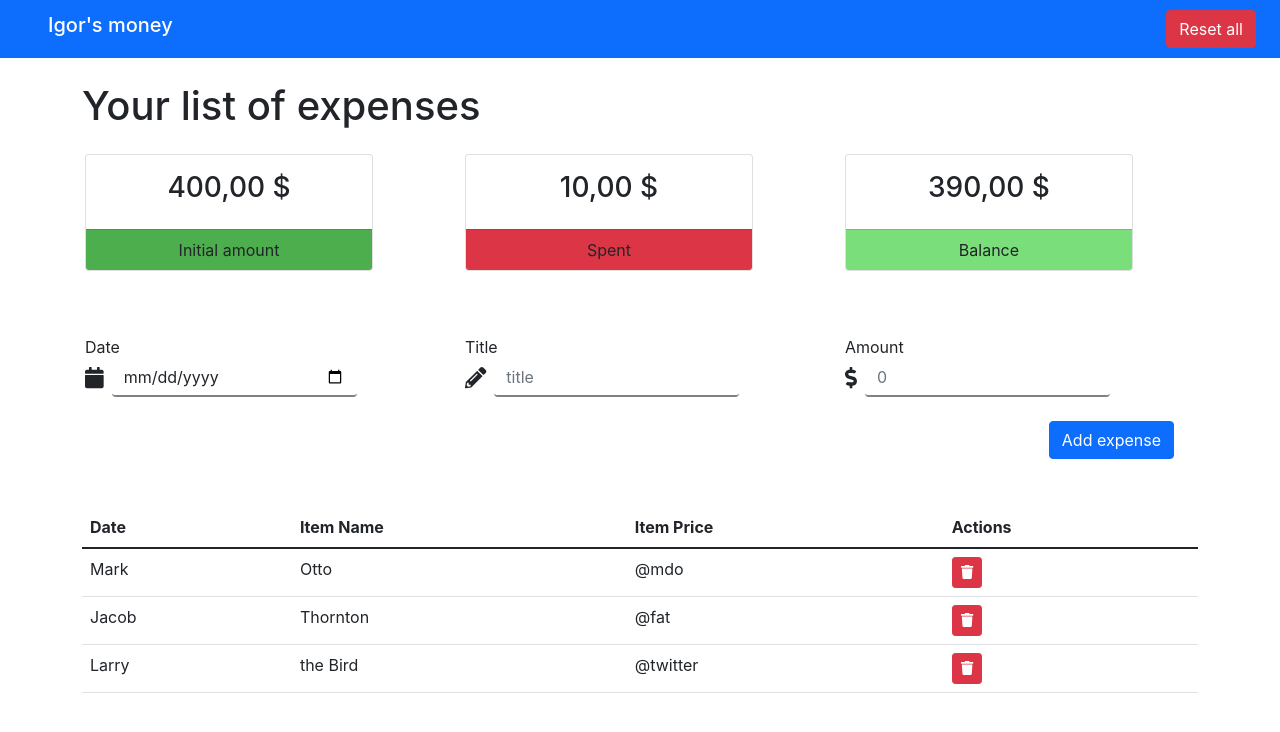
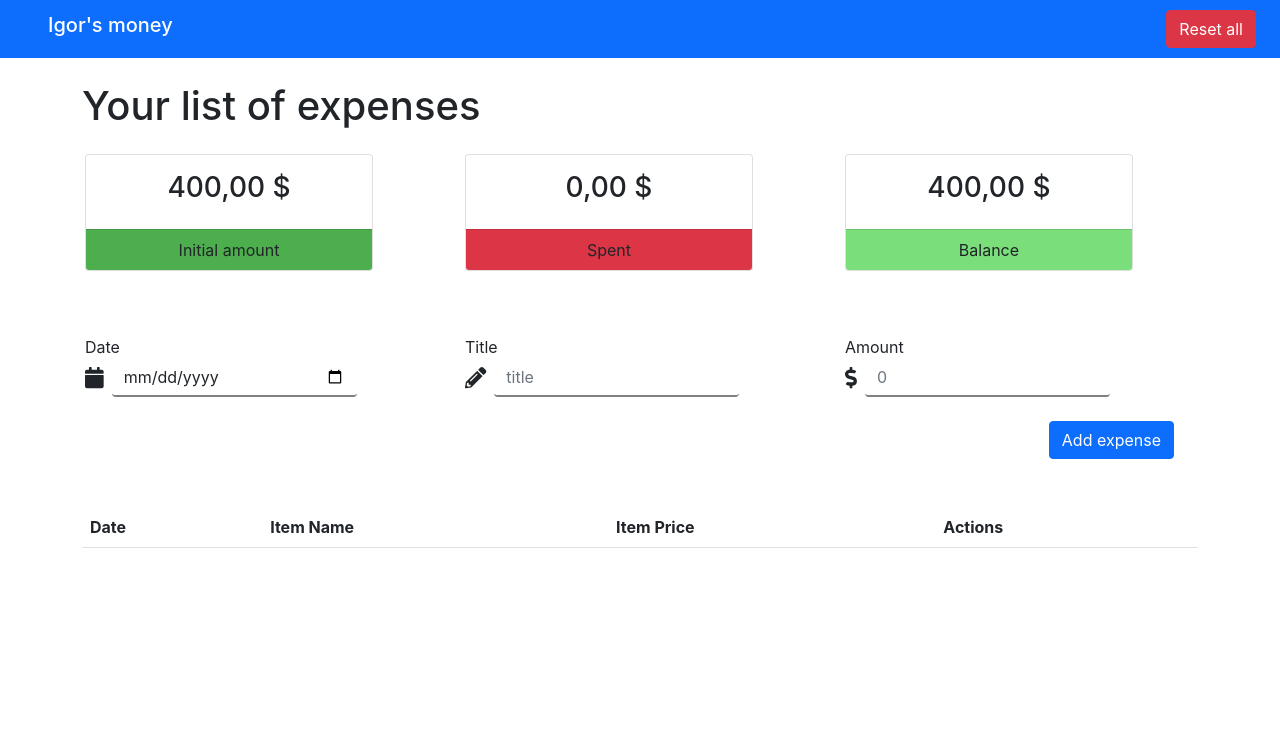
Before and after one commit to Kerimchick/Expense, a React (Create React App) app: page / in a window 1280 px wide. Shown: the top 732 px of the page. Built offline with nearby package versions, Linux system fonts and the light colour scheme.

Commit message:
continue

```diff
--- a/package.json
+++ b/package.json
@@ -10,7 +10,9 @@
     "@testing-library/react": "^11.2.7",
     "@testing-library/user-event": "^12.8.3",
     "formik": "^2.2.9",
+    "moment": "^2.29.1",
     "react": "^17.0.2",
+    "react-datepicker": "^4.2.1",
     "react-dom": "^17.0.2",
     "react-redux": "^7.2.5",
     "react-scripts": "4.0.3",
--- a/src/index.css
+++ b/src/index.css
@@ -31,3 +31,6 @@ code {
   border: 0;
   border-bottom: 2px solid gray;
 }
+.width{
+  width: 70%;
+}
--- a/src/redux/actions/tasksActions.js
+++ b/src/redux/actions/tasksActions.js
@@ -1,3 +1,7 @@
 export const addCost = (data) => {
   return {type : "ADD_COST", payload: data}
 }
+
+export const removeFromList = (el) => {
+  return {type:'REMOVE_FROM_LIST' , payload: el.id}
+}
--- a/src/redux/actions/userActions.js
+++ b/src/redux/actions/userActions.js
@@ -0,0 +1,3 @@
+export const addUser = (data) => {
+    return {type : "ADD_USER", payload: data}
+}
--- a/src/redux/reducers/tasksReducer.js
+++ b/src/redux/reducers/tasksReducer.js
@@ -1,7 +1,7 @@
 const initialState = {
     tasks: [],
     initialAmount: 400,
-    costs: 10,
+    costs: 0,
     currentBalance: 400,
     sort: "asc"
 }
@@ -9,7 +9,18 @@ const initialState = {
 export const tasksReducer = (state = initialState, action) => {
     switch (action.type) {
         case "ADD_COST":
-            return state
+            return {...state, tasks: [...state.tasks, action.payload],
+                initialAmount: state.initialAmount,
+                currentBalance: state.currentBalance - action.payload.expense,
+                costs: state.costs + action.payload.expense
+            }
+        case "REMOVE_FROM_LIST":
+            return {
+                ...state, tasks: state.tasks.filter(el => el.id !== action.payload),
+                initialAmount: state.initialAmount,
+                costs: state.costs - action.payload.expense,
+                currentBalance: state.currentBalance + action.payload.expense
+            }
         default:
             return state
     }
--- a/src/redux/reducers/userReducer.js
+++ b/src/redux/reducers/userReducer.js
@@ -4,8 +4,8 @@ const initialState = {
 
 export const userReducer = (state = initialState, action) => {
     switch (action.type) {
-        case "EXAMPLE":
-            return state
+        case "ADD_USER":
+            return {...state, user: action.payload}
         default:
             return state
     }
--- a/src/views/expense-form/index.js
+++ b/src/views/expense-form/index.js
@@ -1,19 +1,51 @@
 import React from 'react';
 import { FontAwesomeIcon } from '@fortawesome/react-fontawesome'
 import { faCalendar, faPencilAlt, faDollarSign } from '@fortawesome/free-solid-svg-icons'
+//import DatePicker  from "react-datepicker"
+// import "react-datepicker/dist/react-datepicker.css"
+// import moment from "moment";
+import { useFormik } from 'formik';
+import * as Yup from 'yup';
+import {useDispatch} from "react-redux";
+import {addCost} from "../../redux/actions/tasksActions";
+
 
 const ExpenseForm = () => {
+    const dispatch = useDispatch()
+    const formik = useFormik({
+        initialValues: {date: '', title: '', expense: ''},
+        validationSchema: Yup.object({date: Yup.date().required('Enter date'),
+            title:Yup.string().min(5, 'Very short text').required('Enter title'),
+            expense:Yup.number().required('Enter amount')
+        }),
+        onSubmit: (values, {resetForm}) => {
+            dispatch(addCost(values))
+            resetForm({values: ""})
+        },})
     return (
         <div className="container">
-            <form className="mt-5">
+            <form className="mt-5" onSubmit={formik.handleSubmit}>
                 <div className="row">
                     <div className="col-4">
                         <div className="col">
                             <label htmlFor="date">Date</label>
                             <div className="d-flex">
                                 <FontAwesomeIcon icon={faCalendar} size="lg" className="mt-2" />
-                                <input type="date" className="form-control width ms-2 input" id="date" placeholder="dd/mm/yyyy" />
+                                <input type="date" className="form-control width ms-2 input" id="date" placeholder="date"
+                                      name="date" onChange={formik.handleChange} value={formik.values.date} />
+                                {/*<DatePicker className="form-control width ms-2 input" name="date" id="date"*/}
+                                {/*            maxDate={moment().toDate()}*/}
+                                {/*            showTimeSelect*/}
+                                {/*            value={formik.values.date}*/}
+                                {/*            onChange={formik.handleChange}*/}
+                                {/*            showMonthDropdown={true}*/}
+                                {/*            showYearDropdown={true}*/}
+                                {/*            scrollableYearDropdown={true}*/}
+                                {/*            placeholderText="DD-MM-YYYY HH:MM:SS"*/}
+                                {/*            dateFormat="MMMM d, yyyy h:mm aa"*/}
+                                {/*/>*/}
                             </div>
+                            {formik.errors.date ? <div className='text-danger'>{formik.errors.date}</div> : null}
                         </div>
                     </div>
                     <div className="col-4">
@@ -21,21 +53,25 @@ const ExpenseForm = () => {
                             <label htmlFor="title">Title</label>
                             <div className="d-flex">
                                 <FontAwesomeIcon icon={faPencilAlt} size="lg" className="mt-2" />
-                                <input type="text" className="form-control width ms-2 input" id="title" placeholder="title" />
+                                <input type="text" className="form-control width ms-2 input" id="title" placeholder="title"
+                                     name="title" onChange={formik.handleChange} value={formik.values.title} />
                             </div>
+                            {formik.errors.title ? <div className='text-danger'>{formik.errors.title}</div> : null}
                         </div>
                     </div>
                     <div className="col-4">
                         <div className="col">
-                            <label htmlFor="amount">Amount</label>
+                            <label htmlFor="expense">Amount</label>
                             <div className="d-flex">
                                 <FontAwesomeIcon icon={faDollarSign} size="lg" className="mt-2" />
-                                <input type="number" className="form-control width ms-2 input" id="amount" placeholder="0" />
+                                <input type="number" className="form-control width ms-2 input" id="expense" placeholder="0"
+                                      name="expense" onChange={formik.handleChange} value={formik.values.expense}/>
                             </div>
+                            {formik.errors.expense ? <div className='text-danger'>{formik.errors.expense}</div> : null}
                         </div>
                     </div>
                     <div className="mt-4">
-                        <button className="btn btn-primary ms-auto d-block me-4">Add expense</button>
+                        <button className="btn btn-primary ms-auto d-block me-4" type="submit">Add expense</button>
                     </div>
                 </div>
             </form>
--- a/src/views/expense-list/index.js
+++ b/src/views/expense-list/index.js
@@ -1,8 +1,12 @@
 import React from 'react';
 import { FontAwesomeIcon } from '@fortawesome/react-fontawesome'
 import { faTrash } from '@fortawesome/free-solid-svg-icons'
+import {useDispatch, useSelector} from "react-redux";
+import {removeFromList} from "../../redux/actions/tasksActions";
 
 const ExpenseList = () => {
+    const dispatch = useDispatch()
+    const expense = useSelector(store=> store.tasks)
     return (
         <div className="container">
             <table className="table mt-5">
@@ -15,36 +19,20 @@ const ExpenseList = () => {
                 </tr>
                 </thead>
                 <tbody>
-                <tr>
-                    <td>Mark</td>
-                    <td>Otto</td>
-                    <td>@mdo</td>
-                    <td>
-                        <button type="button" className="btn btn-danger me-2 btn-sm text-white">
-                        <FontAwesomeIcon icon={faTrash} />
-                    </button>
-                    </td>
-                </tr>
-                <tr>
-                    <td>Jacob</td>
-                    <td>Thornton</td>
-                    <td>@fat</td>
-                    <td>
-                        <button type="button" className="btn btn-danger me-2 btn-sm text-white">
-                            <FontAwesomeIcon icon={faTrash} />
-                        </button>
-                    </td>
-                </tr>
-                <tr>
-                    <td>Larry</td>
-                    <td>the Bird</td>
-                    <td>@twitter</td>
-                    <td>
-                        <button type="button" className="btn btn-danger me-2 btn-sm text-white">
-                            <FontAwesomeIcon icon={faTrash} />
-                        </button>
-                    </td>
-                </tr>
+                    {
+                        expense.tasks.map((el,index) =>
+                            <tr key={index}>
+                                <td>{el.date}</td>
+                                <td>{el.title}</td>
+                                <td>{el.expense}</td>
+                                <td>
+                                <button type="button" className="btn btn-danger me-2 btn-sm text-white"
+                                        onClick={() => dispatch(removeFromList(el))}>
+                                    <FontAwesomeIcon icon={faTrash} />
+                                </button></td>
+                            </tr>
+                        )
+                    }
                 </tbody>
             </table>
         </div>
```
Also changed, not shown: 1 other file (tests, documents, lock files or other folders).
